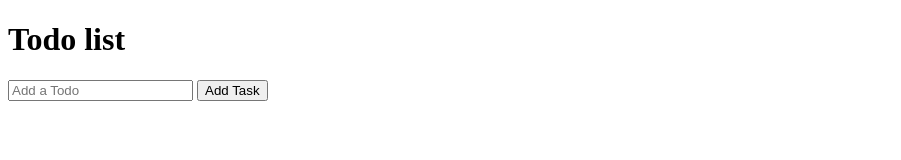
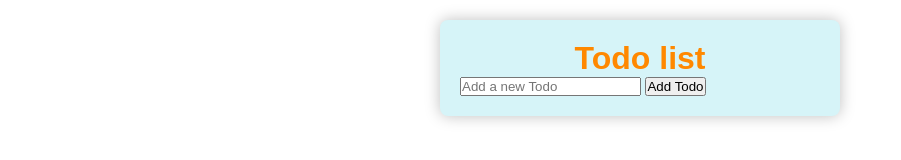
Before and after one commit to mayvastech/Todo-list-v1, a plain HTML site: page index.html in a window 1280 px wide. Shown: the whole page, without its empty margins (0-901 px from the left). Drawn offline with Linux system fonts and the light colour scheme.

Commit message:
body font, title styling, todo-container styling

```diff
--- a/index.html
+++ b/index.html
@@ -12,8 +12,8 @@
       <div class="todo-container">
         <h1>Todo list</h1>
         <div class="input-container">
-          <input type="text" id="todo-input" class="todo-input" placeholder="Add a Todo" />
-          <button id="add-task-btn">Add Task</button>
+          <input type="text" id="todo-input" class="todo-input" placeholder="Add a new Todo" />
+          <button id="add-task-btn">Add Todo</button>
         </div>
         <ul id="todo-list" class="todo-list">
 
--- a/style.css
+++ b/style.css
@@ -0,0 +1,24 @@
+* {
+    margin: 0;
+    padding: 0;
+    box-sizing: border-box;
+}
+
+body {
+    font-family: Arial, Helvetica, sans-serif;
+    padding: 20px;
+}
+
+h1 {
+    text-align: center;
+    color: rgb(255, 136, 0);
+}
+
+.todo-container {
+    max-width: 400px;
+    margin: 0 auto;
+    border-radius: 8px;
+    padding: 20px;
+    background: #d6f4f8;
+    box-shadow: 0 0 15px rgba(0, 0, 0, 0.25);
+}
```
